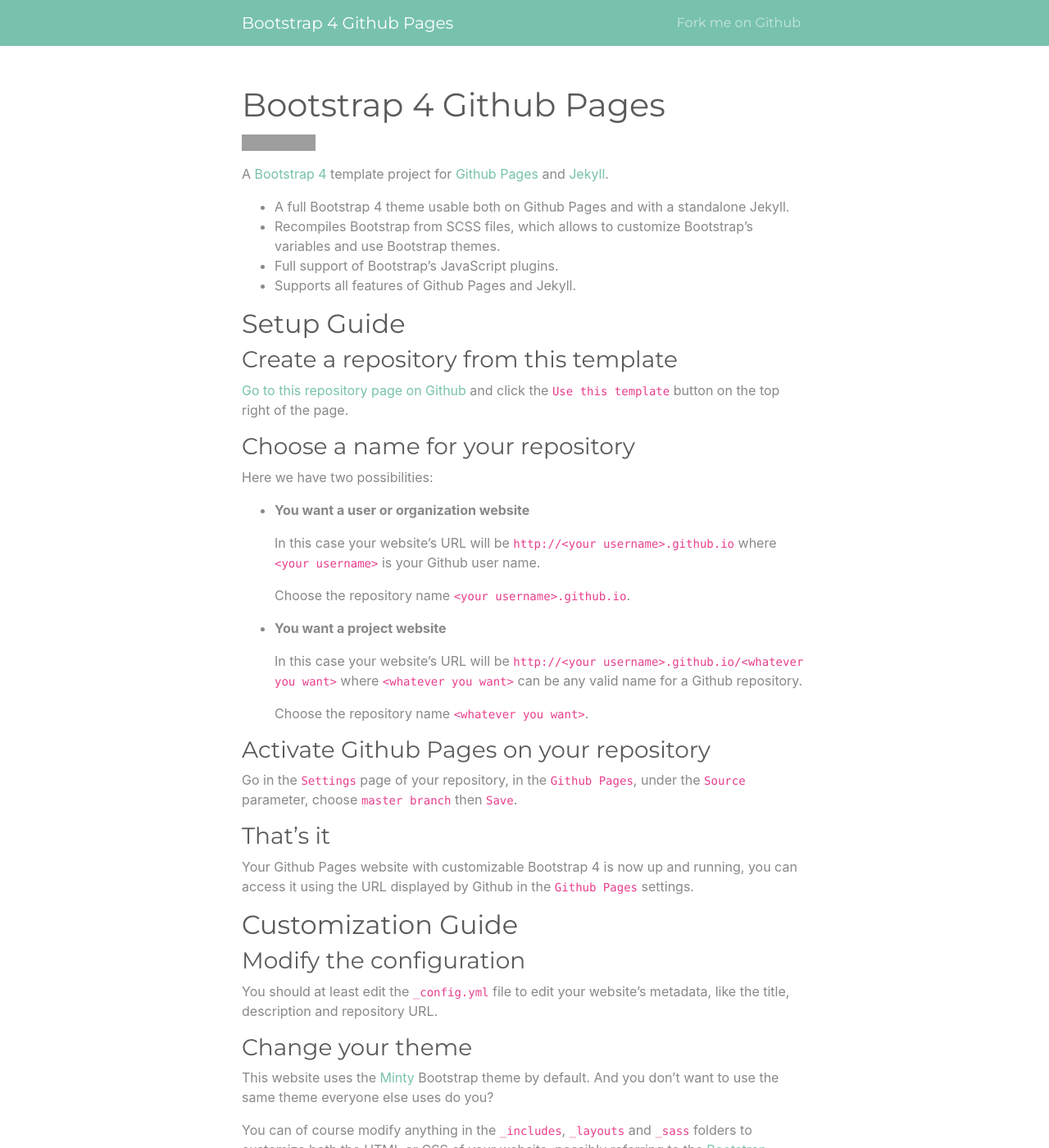
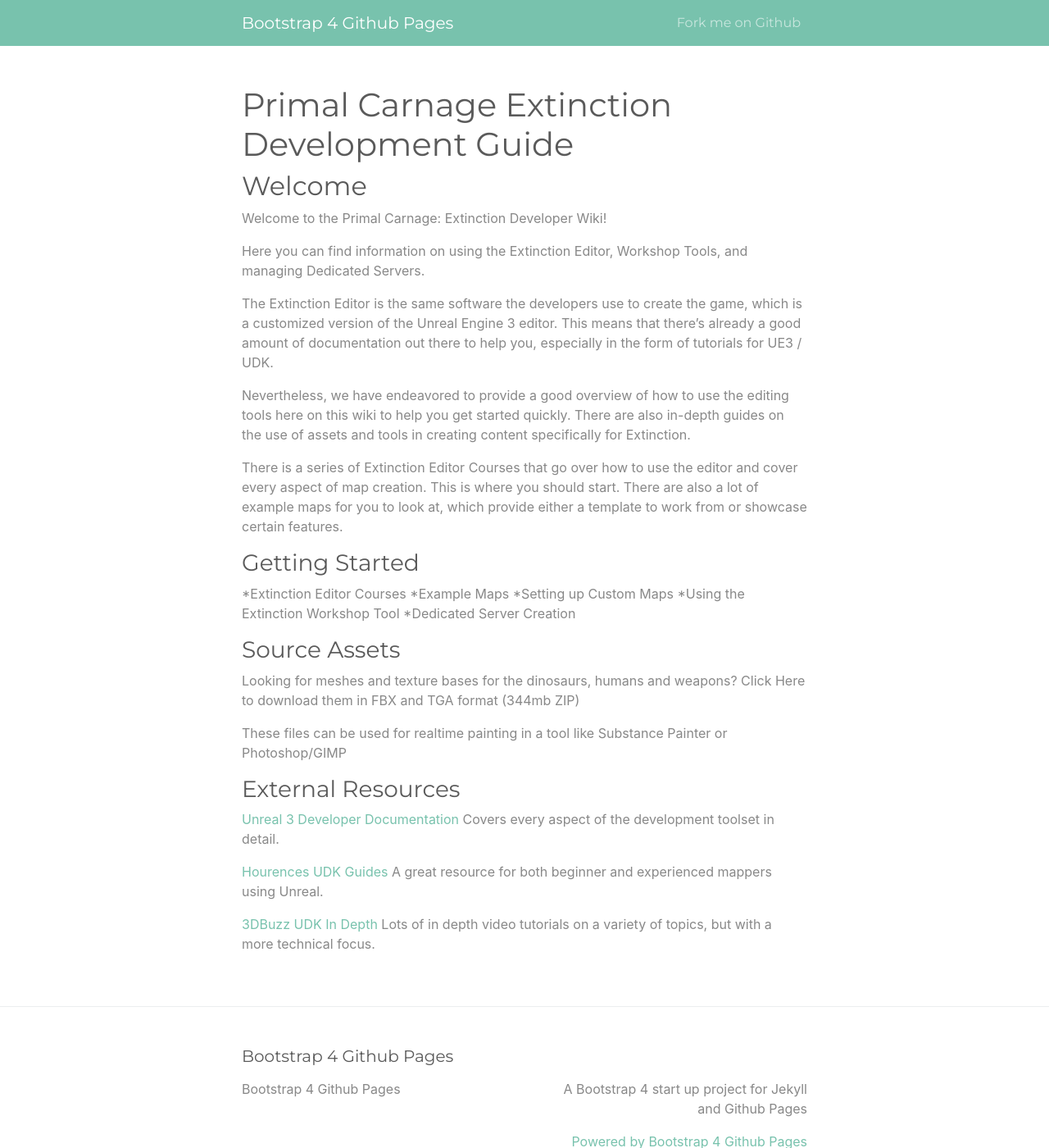
Before and after one commit to PrimalCarnage/primalcarnage.github.io, a Jekyll site: the page built from index.md, in a window 1280 px wide and 1400 px high. Shown: the whole window at 82% size. Built offline with Jekyll 4.4.1, drawn with Linux system fonts in a browser that asks for light colours; some of the changed text lies outside the part shown; grey boxes are pictures that could not be loaded.

Commit message:
Update index

```diff
--- a/index.md
+++ b/index.md
@@ -1,110 +1,38 @@
 ---
 layout: page
-title: Bootstrap 4 Github Pages
+title: Primal Carnage Extinction Development Guide
 ---
 
-[![GitHub Repo stars](https://img.shields.io/github/stars/nicolas-van/bootstrap-4-github-pages?style=social)](https://github.com/nicolas-van/bootstrap-4-github-pages)
+## Welcome
 
-A [Bootstrap 4](https://getbootstrap.com/) template project for [Github Pages](https://pages.github.com/) and [Jekyll](https://jekyllrb.com/).
+Welcome to the Primal Carnage: Extinction Developer Wiki!
 
-* A full Bootstrap 4 theme usable both on Github Pages and with a standalone Jekyll.
-* Recompiles Bootstrap from SCSS files, which allows to customize Bootstrap's variables and use Bootstrap themes.
-* Full support of Bootstrap's JavaScript plugins.
-* Supports all features of Github Pages and Jekyll.
+Here you can find information on using the Extinction Editor, Workshop Tools, and managing Dedicated Servers.
 
-## Setup Guide
+The Extinction Editor is the same software the developers use to create the game, which is a customized version of the Unreal Engine 3 editor. This means that there's already a good amount of documentation out there to help you, especially in the form of tutorials for UE3 / UDK.
 
-### Create a repository from this template
+Nevertheless, we have endeavored to provide a good overview of how to use the editing tools here on this wiki to help you get started quickly. There are also in-depth guides on the use of assets and tools in creating content specifically for Extinction.
 
-[Go to this repository page on Github](https://github.com/nicolas-van/bootstrap-4-github-pages) and click the `Use this template` button on the top right of the page.
+There is a series of Extinction Editor Courses that go over how to use the editor and cover every aspect of map creation. This is where you should start. There are also a lot of example maps for you to look at, which provide either a template to work from or showcase certain features.
 
-### Choose a name for your repository
+### Getting Started
 
-Here we have two possibilities:
+*Extinction Editor Courses
+*Example Maps
+*Setting up Custom Maps
+*Using the Extinction Workshop Tool
+*Dedicated Server Creation
 
-* **You want a user or organization website**
+### Source Assets
 
-  In this case your website's URL will be `http://<your username>.github.io` where `<your username>` is your Github user name.
+Looking for meshes and texture bases for the dinosaurs, humans and weapons? Click Here to download them in FBX and TGA format (344mb ZIP)
 
-  Choose the repository name `<your username>.github.io`.
+These files can be used for realtime painting in a tool like Substance Painter or Photoshop/GIMP
 
-* **You want a project website**
+### External Resources
 
-  In this case your website's URL will be `http://<your username>.github.io/<whatever you want>` where `<whatever you want>` can be any valid name for a Github repository.
+[Unreal 3 Developer Documentation](https://udn.epicgames.com/Three/WebHome.html) Covers every aspect of the development toolset in detail.
 
-  Choose the repository name `<whatever you want>`.
+[Hourences UDK Guides](http://www.hourences.com/tutorials/) A great resource for both beginner and experienced mappers using Unreal.
 
-### Activate Github Pages on your repository
-
-Go in the `Settings` page of your repository, in the `Github Pages`, under the `Source` parameter, choose `master branch` then `Save`.
-
-### That's it
-
-Your Github Pages website with customizable Bootstrap 4 is now up and running, you can access it using the URL displayed by Github in the `Github Pages` settings.
-
-## Customization Guide
-
-### Modify the configuration
-
-You should at least edit the `_config.yml` file to edit your website's metadata, like the title, description and repository URL.
-
-### Change your theme
-
-This website uses the [Minty](https://bootswatch.com/minty/) Bootstrap theme by default. And you don't want to use the same theme everyone else uses do you?
-
-You can of course modify anything in the `_includes`, `_layouts` and `_sass` folders to customize both the HTML or CSS of your website, possibly referring to the [Bootstrap documentation](https://getbootstrap.com/) or the [Jekyll documentation](https://jekyllrb.com/) when needed. This is a normal part of web development and it is outside the scope of this guide.
-
-But if you don't know where to start I can recommend you to import a theme from [Bootswatch](https://bootswatch.com/).
-
-* Go on [Bootswatch](https://bootswatch.com/) and choose a theme that you like.
-* Using the top bar, download its `_variables.scss` and `_bootswatch.scss` files.
-* Copy the content of `_variables.scss` in `_sass/_variables.scss`.
-* Copy the content of `_bootswatch.scss` in `_sass/_bootstrap_customization.scss`.
-
-That's it, you now have a totally different appearance for you website.
-
-### Modify the content
-
-You probably don't want the present guide to be the front page of your website, so you should edit the `index.md` file. You probably also want to edit or delete the `CONTRIBUTING.md`, `README.md` and `LICENSE.md` files.
-
-Aside from that you can of course create new pages and posts like with any Jekyll website by refering to the [Jekyll documentation](https://jekyllrb.com/).
-
-### Run Jekyll on your computer to speed up testing
-
-Editing your website's content or theme directly on Github is completely possible but, due to the time Github Pages takes to update your website, it will probably be much more effective to work using a local Jekyll installation.
-
-To do so:
-
-* Install the [requirements for Jekyll](https://jekyllrb.com/docs/installation/).
-* Type `bundle install` at the root of your project to install the necessary Ruby dependencies.
-* Type `bundle exec jekyll serve` to launch the test Jekyll web server that will re-compile your work if you edit it.
-* You can then open `http://localhost:4000` in your web browser to see your work-in-progress website.
-
-Please note that, to ensure maximum compatibility with Github Pages, the `Gemfile` of this project references the `github-pages` gem, not Jekyll directly. This implies some differences in behavior compared to the official documentation of Jekyll.
-
-## Known issues
-
-* Bootstrap 4 should normally be post-processed using [Autoprefixer](https://github.com/postcss/autoprefixer). Even if it is possible to use autoprefixer with Jekyll, it is not possible with a classic Github Pages installation without adding some kind of pre-processing before publication. Since this project mostly aims compatibility with Github Pages I prefer to keep it that way. The consequences of this choice is that some Bootstrap features could not work as expected on older browsers.
-
-## How to contribute
-
-Like this project ? [Consider adding a star on Github](https://github.com/nicolas-van/bootstrap-4-github-pages).
-
-[You can also see the contribution guide](https://github.com/nicolas-van/bootstrap-4-github-pages/blob/master/CONTRIBUTING.md).
-
-## Websites using Bootstrap 4 Github Pages
-
-* [My personal blog](https://nicolas-van.github.io/)
-* [the wavelet's profile](https://thewavelet.github.io/)
-* [William Moore's website](https://will2bill.com/)
-* [roseblood.github.io](https://roseleblood.github.io/)
-* [borislouis.github.io](https://borislouis.github.io/)
-* [dariusnwadike.github.io](https://dariusnwadike.github.io/)
-* [libcoap.net](https://libcoap.net/)
-
-## Other Github Pages related projects
-
-I'm a fan of Github Pages for the possibilities it offers to anyone to publish a website for free. I have multiple projects that could be of interest if that's your case too:
-
-* [Easy Markdown to Github Pages](https://nicolas-van.github.io/easy-markdown-to-github-pages/)
-* [Parcel Github Pages Boilerplate](https://github.com/nicolas-van/parcel-github-pages-boilerplate)
+[3DBuzz UDK In Depth](http://www.3dbuzz.com/training/view/unreal-development-kit) Lots of in depth video tutorials on a variety of topics, but with a more technical focus.
```
